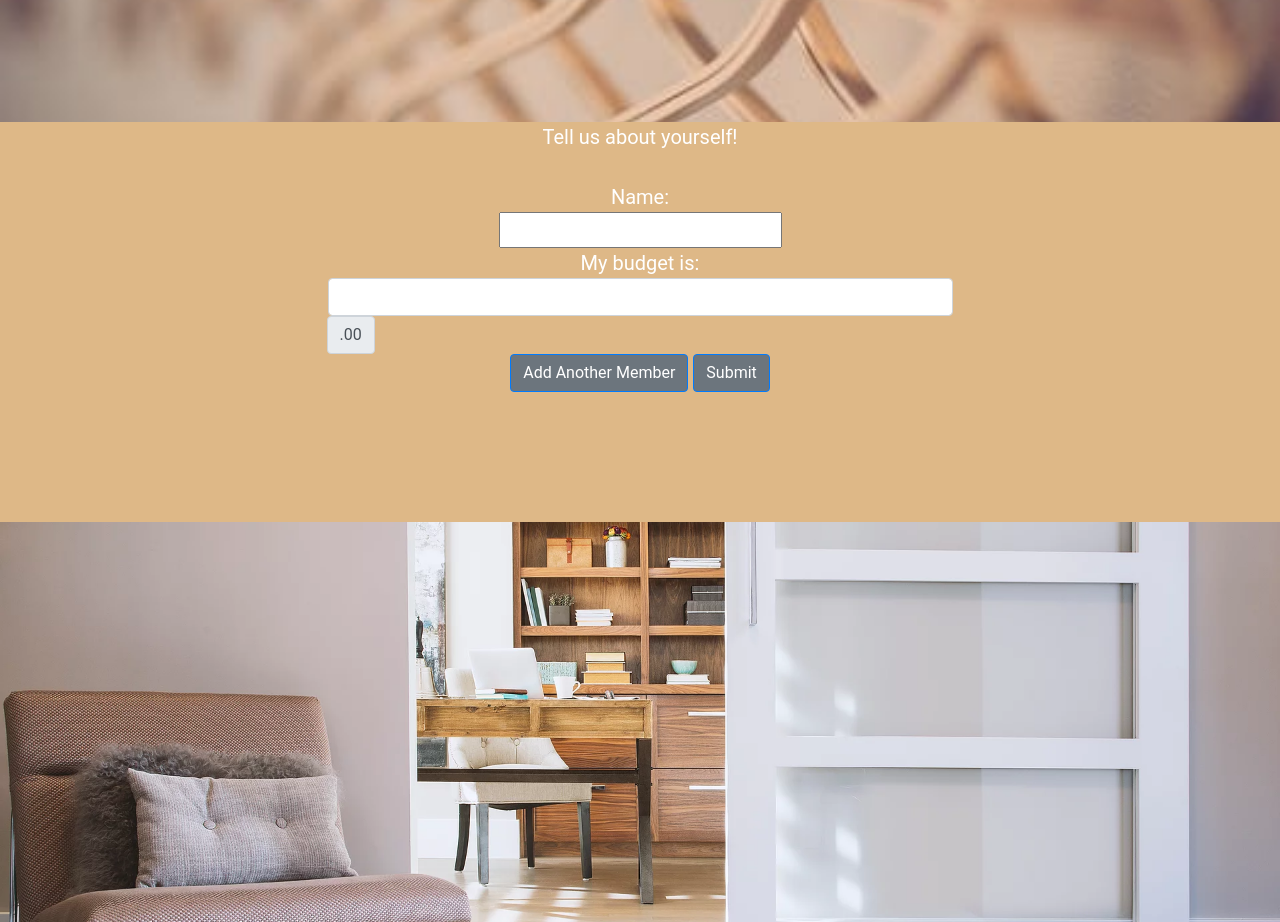
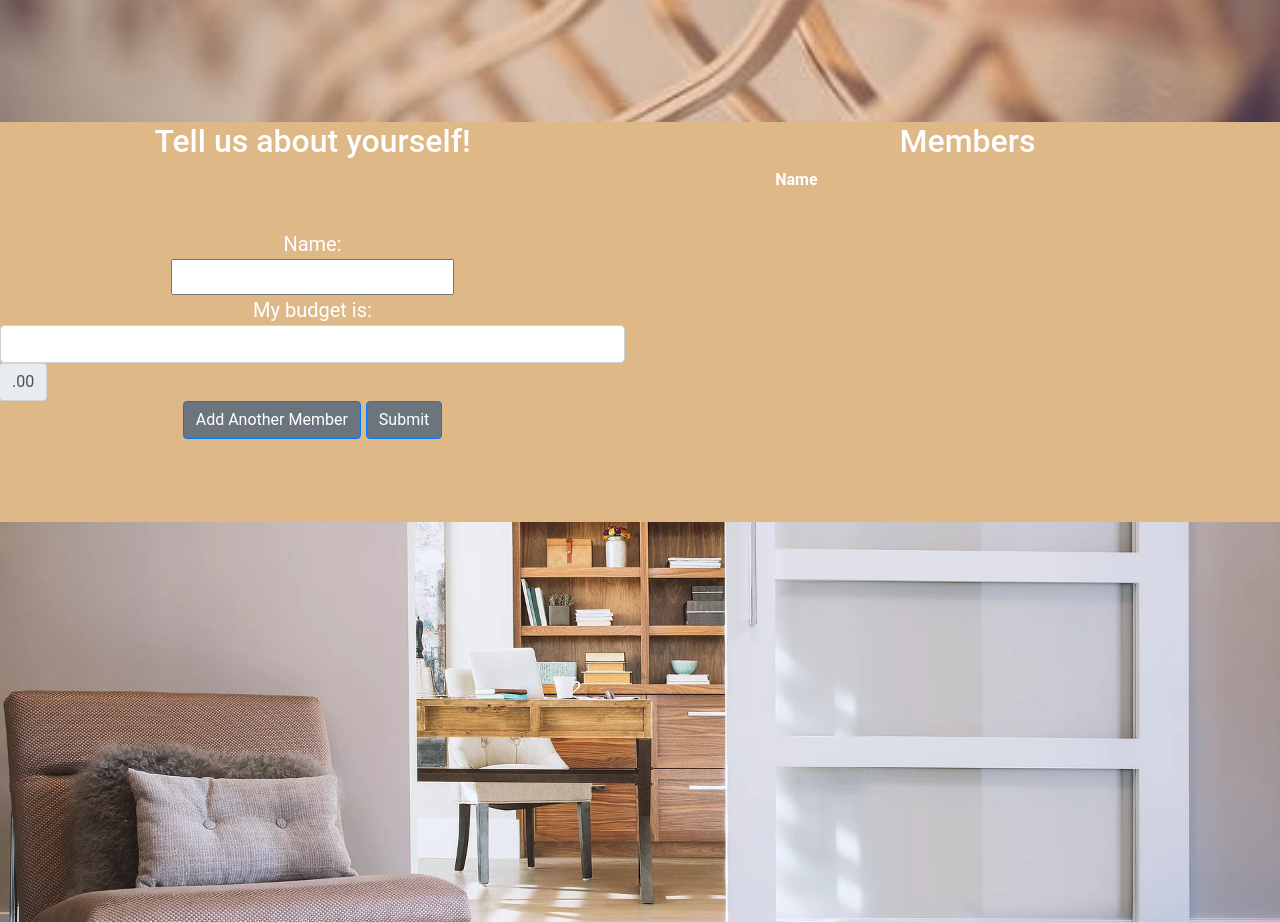
Before and after one commit to GotIt0/got-it, a website: page public/index.html in a window 1280 px wide. Shown: the part 2240-3162 px from the top of the page. Drawn offline with nearby package versions, Linux system fonts and the light colour scheme.

Commit message:
more changes

```diff
--- a/public/index.html
+++ b/public/index.html
@@ -10,7 +10,9 @@
     <script src="https://cdnjs.cloudflare.com/ajax/libs/popper.js/1.12.9/umd/popper.min.js" integrity="sha384-ApNbgh9B+Y1QKtv3Rn7W3mgPxhU9K/ScQsAP7hUibX39j7fakFPskvXusvfa0b4Q" crossorigin="anonymous"></script>
     <script src="https://maxcdn.bootstrapcdn.com/bootstrap/4.0.0/js/bootstrap.min.js" integrity="sha384-JZR6Spejh4U02d8jOt6vLEHfe/JQGiRRSQQxSfFWpi1MquVdAyjUar5+76PVCmYl" crossorigin="anonymous"></script>
     <script type="text/javascript" src="./assets/js/script.js"></script>
+    <script type=“text/javascript” src=“./assets/js/addMember.js”></script>
     <script type="text/javascript" src="./assets/js/app.js"></script>
+
 </head>
 
 <body>
@@ -193,10 +195,9 @@
         <div class="cd-fixed-bg cd-fixed-bg--3">
             <div id="formToAddMember">
                 <div class="row">
-                    <div class="col-lg-3"></div>
                     <div class="col-lg-6 text-center">
                         <form id="form">
-                            Tell us about yourself!
+                            <h2>Tell us about yourself!</h2>
                             <br>
                             <br> Name:
                             <br>
@@ -211,7 +212,30 @@
                             <button type="submit" id="form-submit" class="btn btn-primary">Submit</button>
                         </form>
                     </div>
-                    <div class="col-lg-3"></div>
+                    <div class="col-lg-6 text-center">
+                        <div class=“row”>
+                                <div class="col-md-8 offset-md-2">
+                                    <div class=“member-container”>
+                                        <h2>Members</h2>
+                                        <table class=“table table-striped”>
+                                            <thead>
+                                                <tr>
+                                                    <th>Name</th>
+                                                    <!-- <th># of Posts</th>
+                                                    <th>See member’s Posts</th>
+                                                    <th>New Post</th>
+                                                    <th>Delete member</th> -->
+                                                </tr>
+                                            </thead>
+                                            <tbody id =“memberList”>
+
+                                            </tbody>
+                                        </table>
+                                    </div>
+                                </div>
+                            </div>
+                        </div>
+
                 </div>
             </div>
         </div>
```
